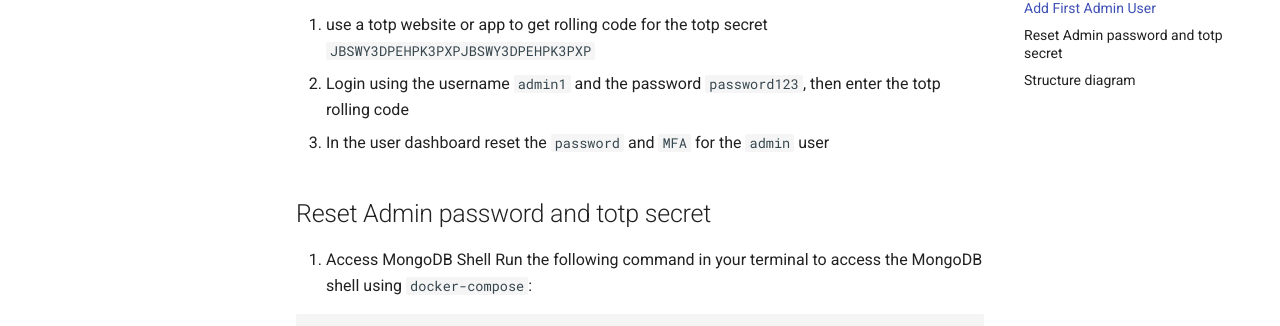
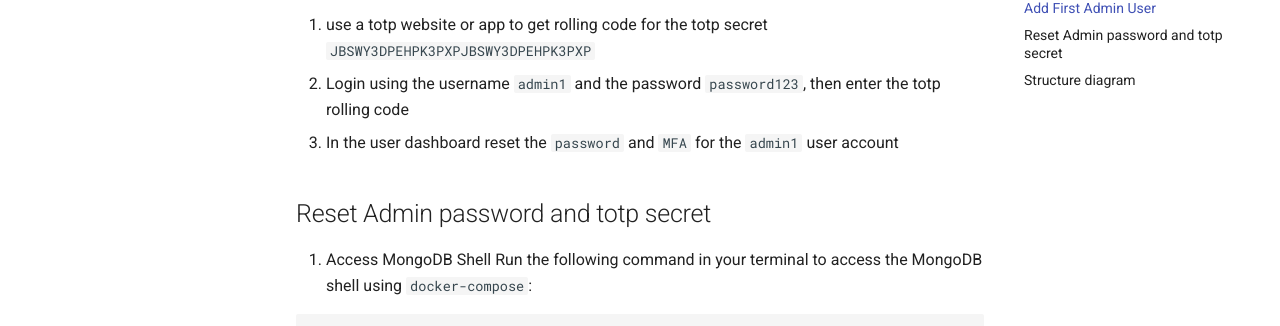
Before and after one commit to BozhanL/rehua-doc, an MkDocs documentation site: the page built from docs/usage.md, in a window 1280 px wide and 900 px high, scrolled down 1491 px. Shown: the part 127-453 px from the top of the window. Built offline with MkDocs 1.6.1 and Material for MkDocs 9.7.7, drawn with Linux system fonts in a browser that asks for light colours; comment, search, counter and statistics services are not loaded.

Commit message:
fix(docs): more explicit wording for final setp in adding admin1

```diff
--- a/docs/usage.md
+++ b/docs/usage.md
@@ -55,7 +55,7 @@ db.users.insertOne({
 
 3. use a totp website or app to get rolling code for the totp secret `JBSWY3DPEHPK3PXPJBSWY3DPEHPK3PXP`
 4. Login using the username `admin1` and the password `password123`, then enter the totp rolling code
-5. In the user dashboard reset the `password` and `MFA` for the `admin` user
+5. In the user dashboard reset the `password` and `MFA` for the `admin1` user account
 
 ## Reset Admin password and totp secret
 
```
